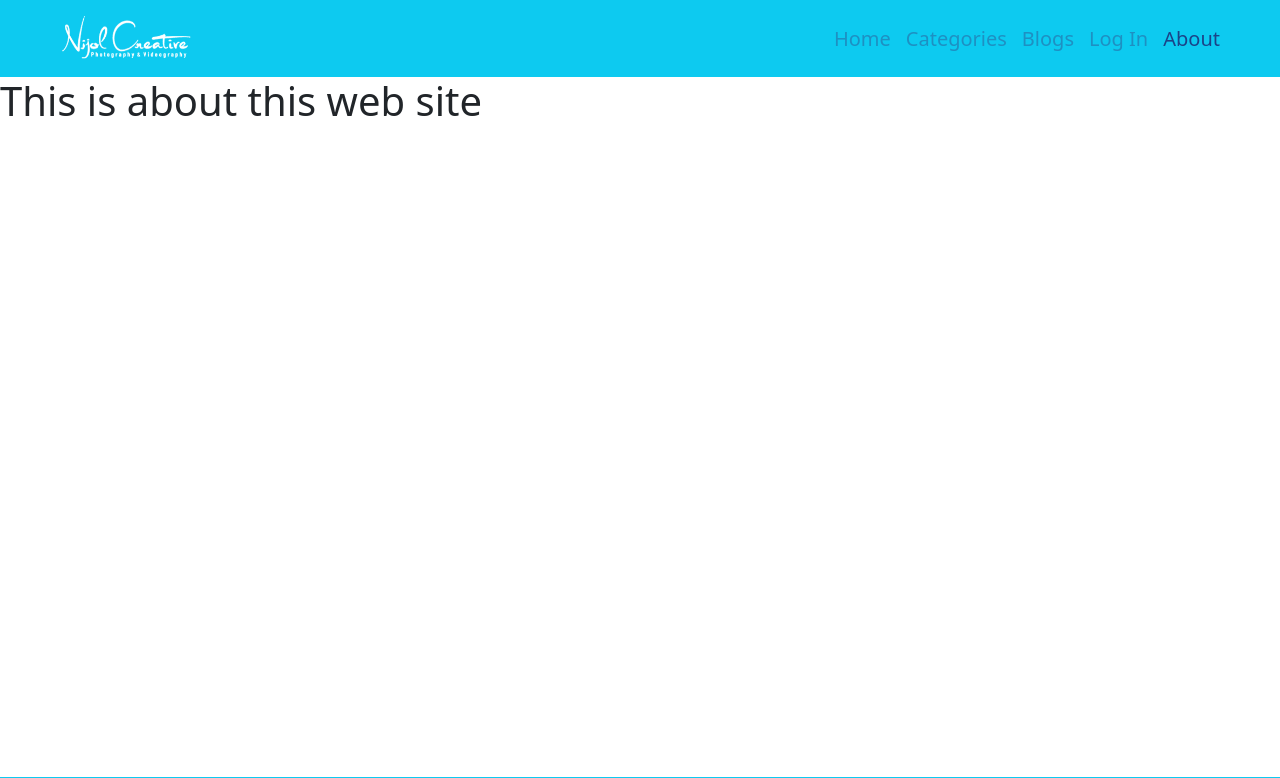
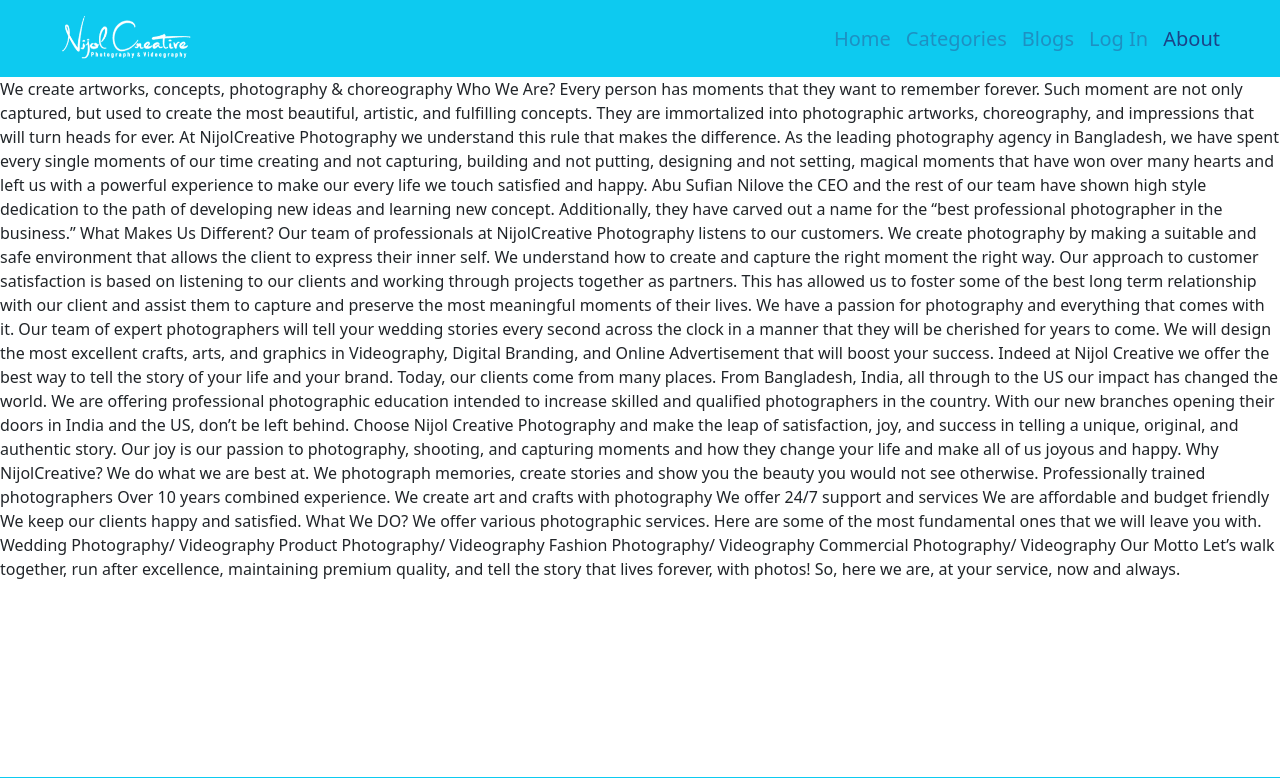
Before and after one commit to mohammadyusuf123/Photography-website, a React (Create React App) app: page /about in a window 1280 px wide. Shown: the top 778 px of the page. Built offline with nearby package versions, Linux system fonts and the light colour scheme; no server answers.

Commit message:
add-about

```diff
--- a/src/Components/About/About.js
+++ b/src/Components/About/About.js
@@ -4,7 +4,51 @@
 const About = () => {
     return (
         <div className='min-width'>
-            <h1>This is about this web site</h1>
+        <p>
+        We create artworks, concepts, photography & choreography
+Who We Are?
+Every person has moments that they want to remember forever. Such moment are not only captured, but used to create the most beautiful, artistic, and fulfilling concepts. They are immortalized into photographic artworks, choreography, and impressions that will turn heads for ever.
+
+At NijolCreative Photography we understand this rule that makes the difference. As the leading photography agency in Bangladesh, we have spent every single moments of our time creating and not capturing, building and not putting, designing and not setting, magical moments that have won over many hearts and left us with a powerful experience to make our every life we touch satisfied and happy.
+
+Abu Sufian Nilove the CEO and the rest of our team have shown high style dedication to the path of developing new ideas and learning new concept. Additionally, they have carved out a name for the “best professional photographer in the business.”
+
+What Makes Us Different?
+Our team of professionals at NijolCreative Photography listens to our customers. We create photography by making a suitable and safe environment that allows the client to express their inner self. We understand how to create and capture the right moment the right way.
+
+Our approach to customer satisfaction is based on listening to our clients and working through projects together as partners. This has allowed us to foster some of the best long term relationship with our client and assist them to capture and preserve the most meaningful moments of their lives.
+
+We have a passion for photography and everything that comes with it. Our team of expert photographers will tell your wedding stories every second across the clock in a manner that they will be cherished for years to come.
+
+We will design the most excellent crafts, arts, and graphics in Videography, Digital Branding, and Online Advertisement that will boost your success. Indeed at Nijol Creative we offer the best way to tell the story of your life and your brand.
+
+Today, our clients come from many places. From Bangladesh, India, all through to the US our impact has changed the world. We are offering professional photographic education intended to increase skilled and qualified photographers in the country.
+
+With our new branches opening their doors in India and the US, don’t be left behind. Choose Nijol Creative Photography and make the leap of satisfaction, joy, and success in telling a unique, original, and authentic story.
+
+Our joy is our passion to photography, shooting, and capturing moments and how they change your life and make all of us joyous and happy.
+
+Why NijolCreative?
+We do what we are best at. We photograph memories, create stories and show you the beauty you would not see otherwise.
+
+Professionally trained photographers
+Over 10 years combined experience.
+We create art and crafts with photography
+We offer 24/7 support and services
+We are affordable and budget friendly
+We keep our clients happy and satisfied.
+What We DO?
+We offer various photographic services. Here are some of the most fundamental ones that we will leave you with.
+
+Wedding Photography/ Videography
+Product Photography/ Videography
+Fashion Photography/ Videography
+Commercial Photography/ Videography
+Our Motto
+Let’s walk together, run after excellence, maintaining premium quality, and tell the story that lives forever, with photos!
+
+So, here we are, at your service, now and always.
+        </p>
         </div>
     );
 };
```
